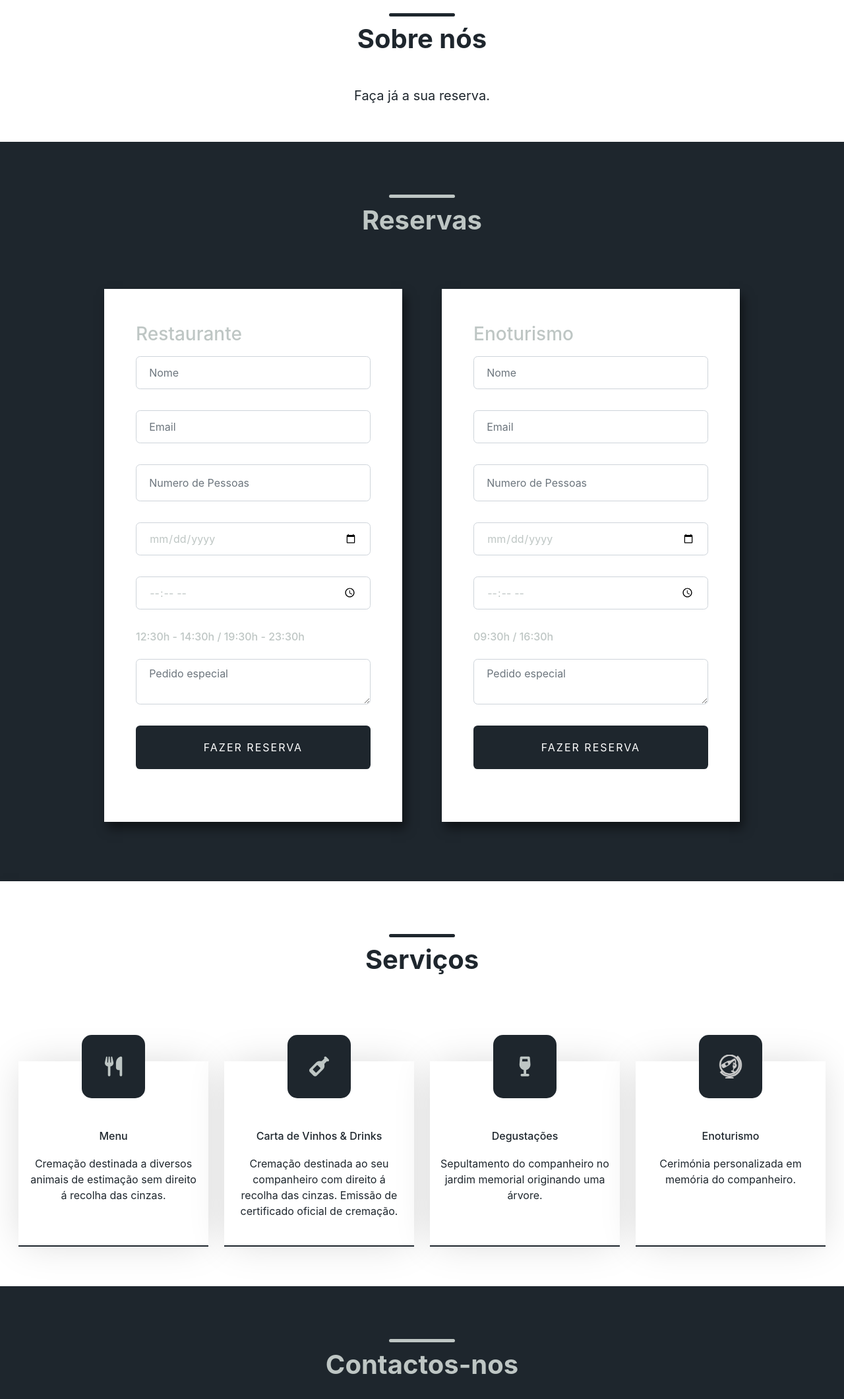
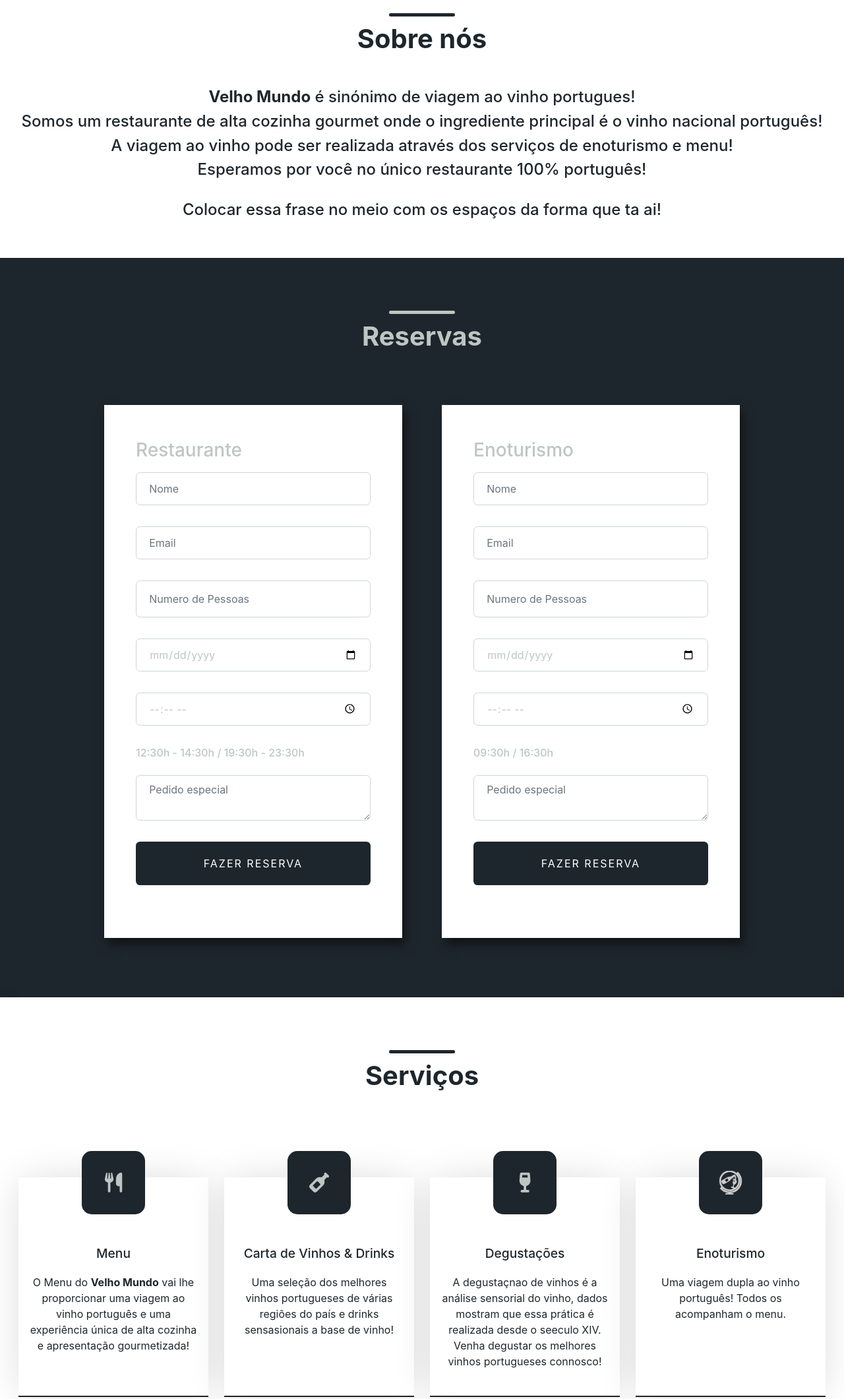
Before and after one commit to gustavofalcao1/velhomundo, a plain HTML site: page pt/index.html in a window 1280 px wide. Shown: the part 860-2981 px from the top of the page at 66% size. Drawn offline with nearby package versions, Linux system fonts and the light colour scheme.

Commit message:
base finish

```diff
--- a/pt/index.html
+++ b/pt/index.html
@@ -82,7 +82,12 @@
         <div id="aboutContent" class="aboutContent cnt2">
           <hr class="tittle2">
           <h1>Sobre nós</h1>
-          <h5>Faça já a sua reserva.</h5>
+          <h4><b>Velho Mundo</b> é sinónimo de viagem ao vinho portugues!</h4>
+          <h4>Somos um restaurante de alta cozinha gourmet onde o ingrediente principal é o vinho nacional português!</h4>
+          <h4>A viagem ao vinho pode ser realizada através dos serviços de enoturismo e menu!</h4>
+          <h4>Esperamos por você no único restaurante 100% português!</h4>
+          <br>
+          <h4>Colocar essa frase no meio com os espaços da forma que ta ai!</h4>
         </div>
         <div id="reservationContent" class="reservationContent cnt1">
           <hr class="tittle1">
@@ -148,28 +153,28 @@
               <div class="icon"><i class="fa-solid fa-utensils"></i></div>
               <div class="desc">
                 <h2>Menu</h2>
-                <p>Cremação destinada a diversos animais de estimação sem direito á recolha das cinzas.</p>
+                <p>O Menu do <b>Velho Mundo</b> vai lhe proporcionar uma viagem ao vinho português e uma experiência única de alta cozinha e apresentação gourmetizada!</p>
               </div>
             </a>
             <a class="service" href="carta&drinks.index">
               <div class="icon"><i class="fa-solid fa-wine-bottle"></i></div>
               <div class="desc">
                 <h2>Carta de Vinhos & Drinks</h2>
-                <p>Cremação destinada ao seu companheiro com direito á recolha das cinzas. Emissão de certificado oficial de cremação.</p>
+                <p>Uma seleção dos melhores vinhos portugueses de várias regiões do país e drinks sensasionais a base de vinho!</p>
               </div>
             </a>
             <a class="service" href="degustacao.index">
               <div class="icon"><i class="fa-solid fa-wine-glass"></i></div>
               <div class="desc">
                 <h2>Degustações</h2>
-                <p>Sepultamento do companheiro no jardim memorial originando uma árvore.</p>
+                <p>A degustaçnao de vinhos é a análise sensorial do vinho, dados mostram que essa prática é realizada desde o seeculo XIV. Venha degustar os melhores vinhos portugueses connosco!</p>
               </div>
             </a>
             <a class="service" href="enoturismo.index">
               <div class="icon"><img src="../src/img/eno.png" width="36"></div>
               <div class="desc">
                 <h2>Enoturismo</h2>
-                <p>Cerimónia personalizada em memória do companheiro.</p>
+                <p>Uma viagem dupla ao vinho português! Todos os acompanham o menu.</p>
               </div>
             </a>
           </section>
--- a/src/components/menu.css
+++ b/src/components/menu.css
@@ -39,7 +39,7 @@ Nav Styles
   position: fixed;
   width: 100%;
   height: 100%;
-  background-color: #000000df;
+  background-color: #1e262df2;
   top: -100%; left: 0; right: 0; bottom: 0;
   overflow: hidden;
   transition: all 0.3s ease-in-out;
--- a/src/components/services.css
+++ b/src/components/services.css
@@ -88,7 +88,7 @@
   margin-top: 5rem;
 }
 .service .desc h2 {
-  font-size: 1rem;
+  font-size: 1.2rem;
   margin-bottom: 1.2rem;
 }
 @media (max-width: 1024px) {
```
Also changed, not shown: index.html (+0 -1 lines).
